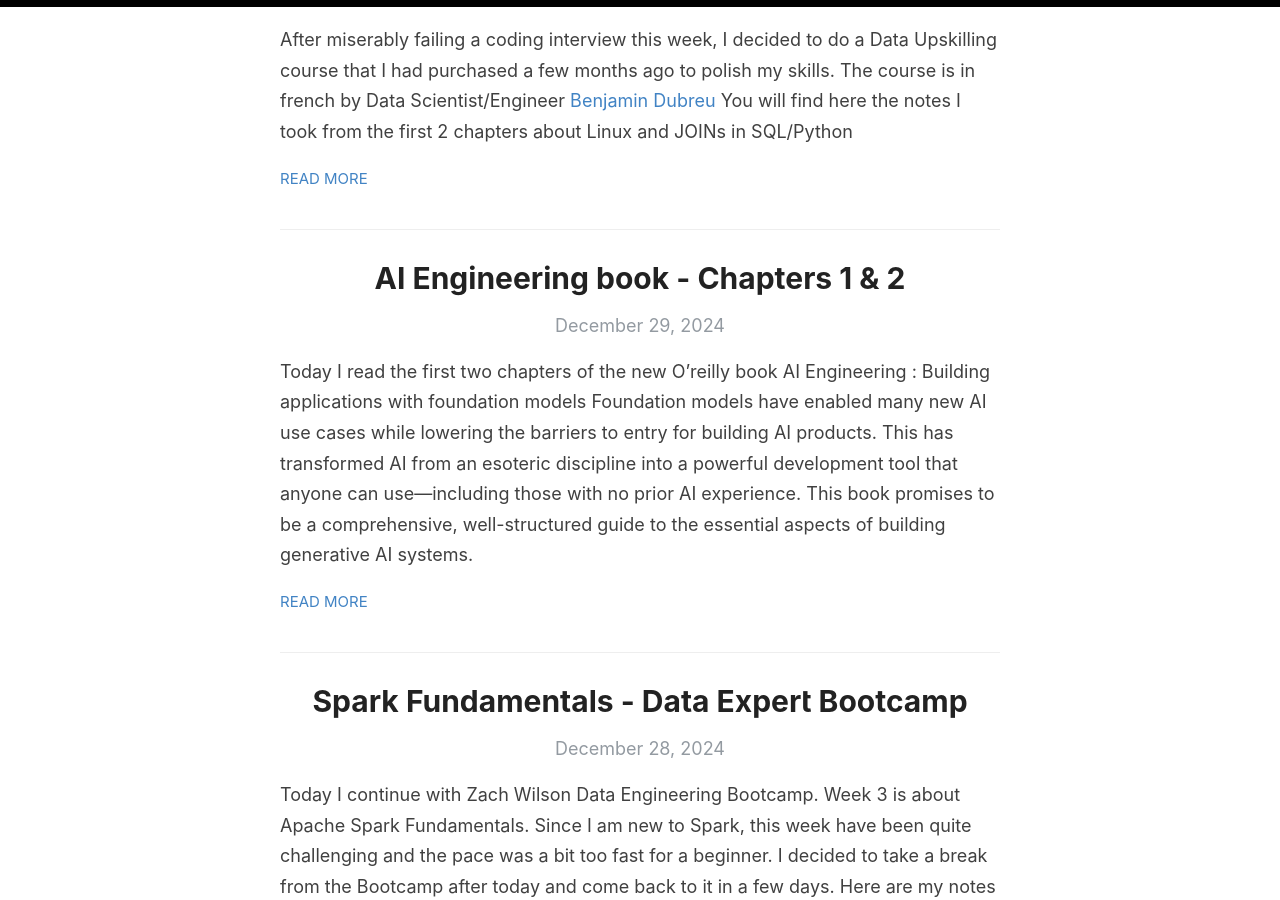
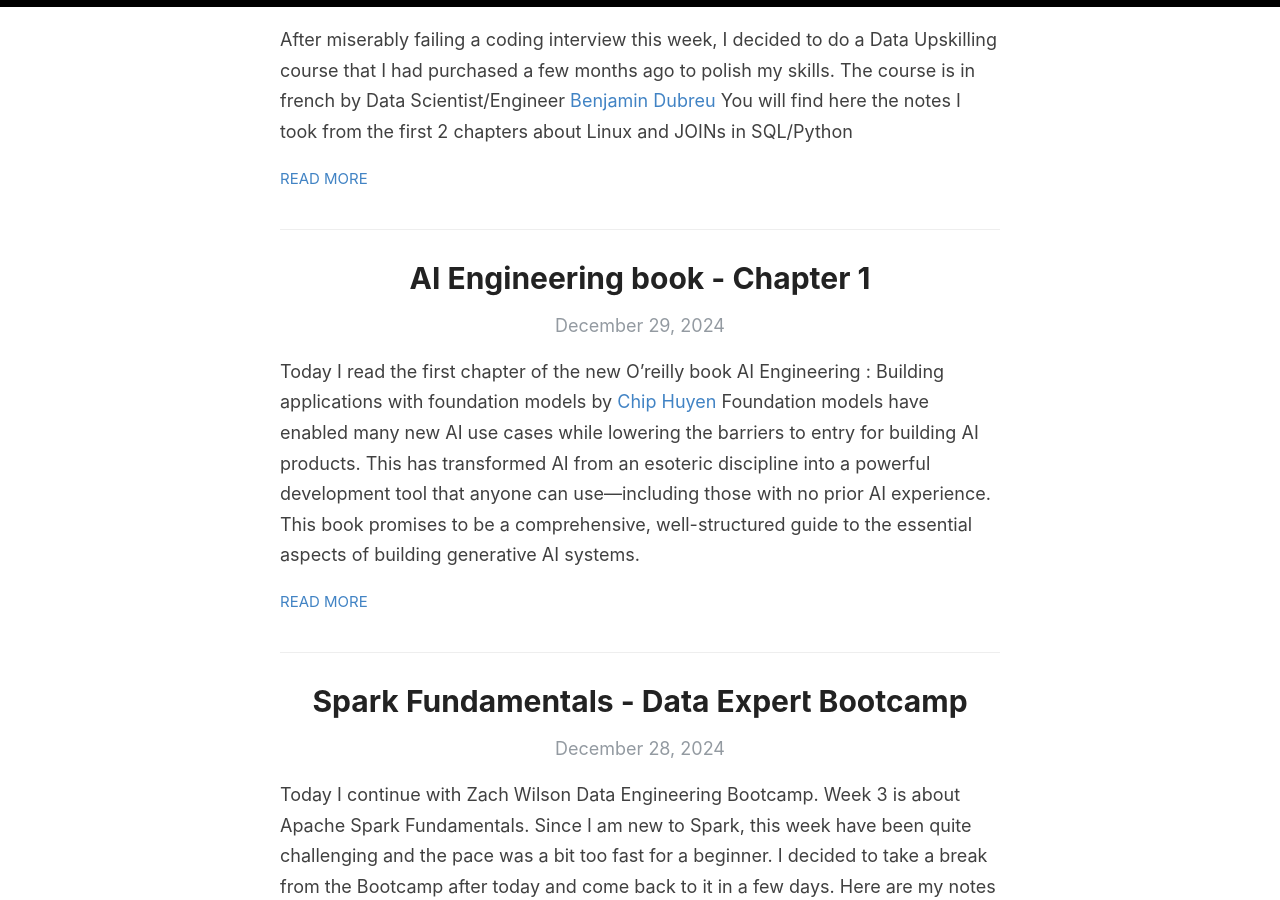
Before and after one commit to everythingdata-ai/everythingdata-ai.github.io, a Jekyll site: the page built from index.html, in a window 1280 px wide and 900 px high, scrolled down 595 px. Built offline with Jekyll 4.4.1, drawn with Linux system fonts in a browser that asks for light colours; the list of posts is cut into pages by our own code.

Commit message:
Update 2024-12-29-ai-engineering-book-1.md

```diff
--- a/_posts/2024-12-29-ai-engineering-book-1.md
+++ b/_posts/2024-12-29-ai-engineering-book-1.md
@@ -1,15 +1,17 @@
 ---
 layout: post
-title: AI Engineering book - Chapters 1 & 2
+title: AI Engineering book - Chapter 1
 categories: [AI]
 ---
 
-Today I read the first two chapters of the new O'reilly book AI Engineering : Building applications with foundation models
+Today I read the first chapter of the new O'reilly book AI Engineering : Building applications with foundation models by [Chip Huyen](https://www.linkedin.com/in/chiphuyen/)
 Foundation models have enabled many new AI use cases while lowering the barriers to entry for building AI products.
 This has transformed AI from an esoteric discipline into a powerful development tool that anyone can use—including those with no prior AI experience.
 This book promises to be a comprehensive, well-structured guide to the essential aspects of building generative AI systems.
 
-Here are my notes from the chapters 1 & 2
+Here are my notes from the first chapter :
+
+![image](/images/posts/ai-engineering-cover.jpeg)
 
 ## 1 - Introduction to Building AI Applications with Foundation Models
 
```
